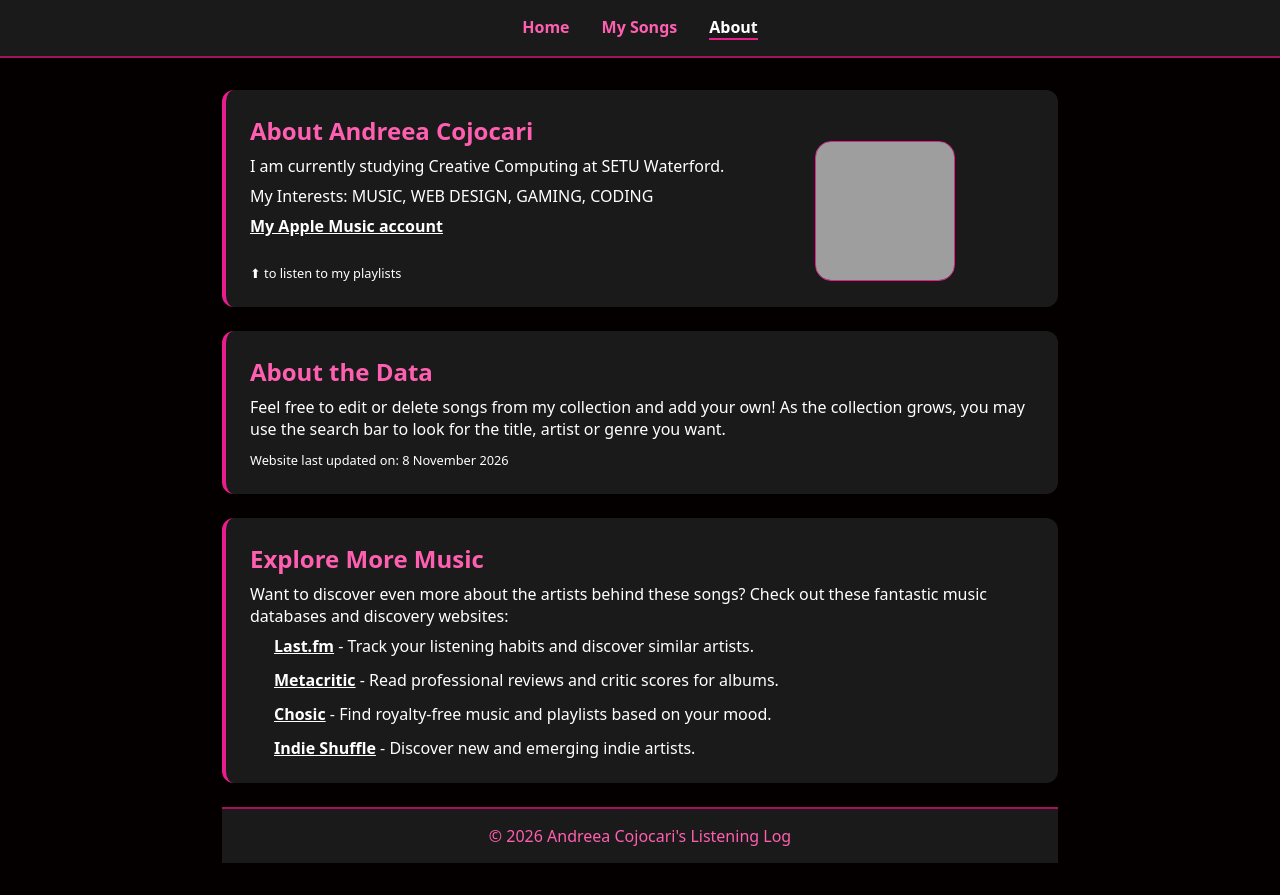
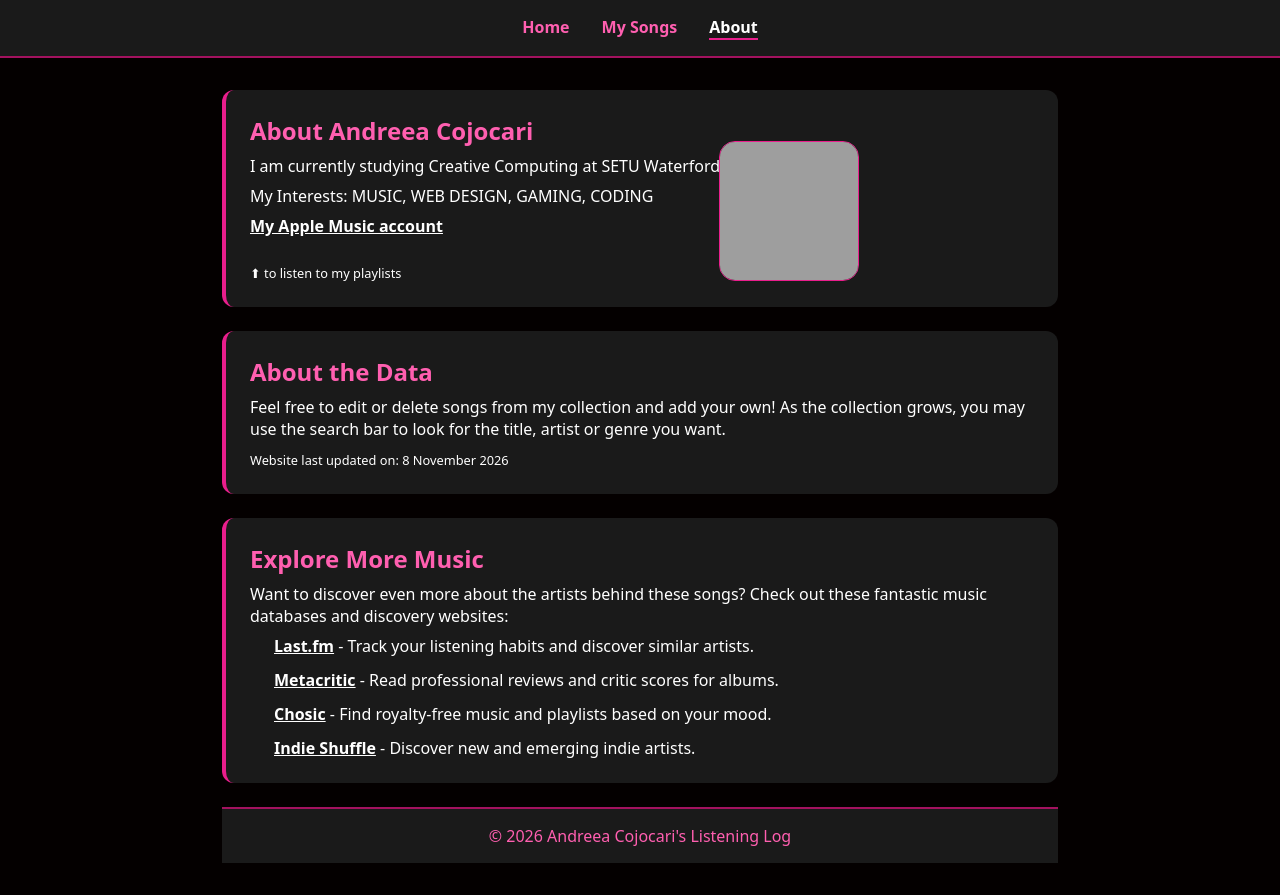
Before and after one commit to AndreeaCojocari/assingment01-webdev2, a plain HTML site: page about.html in a window 1280 px wide. Drawn offline with Linux system fonts and the light colour scheme; grey boxes are pictures that could not be loaded.

Commit message:
Fixed layout and images

```diff
--- a/style.css
+++ b/style.css
@@ -216,7 +216,7 @@ tr:hover td { background: #262626; }
 .pic-of-me {
   position: absolute;
   top: 8.8rem;
-  right: 20.3rem;
+  right: 26.3rem;
   width: 140px;
   height: 140px;
   object-fit: cover;
```
